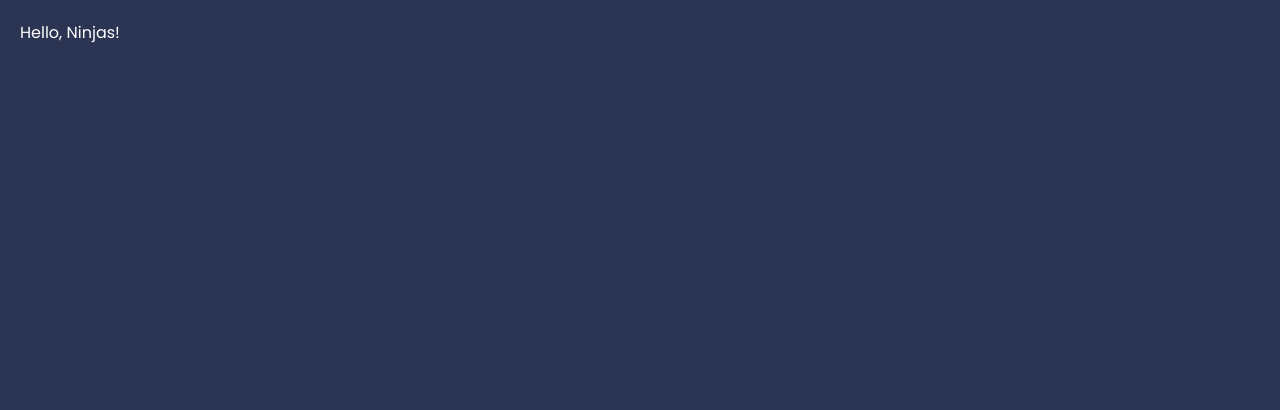
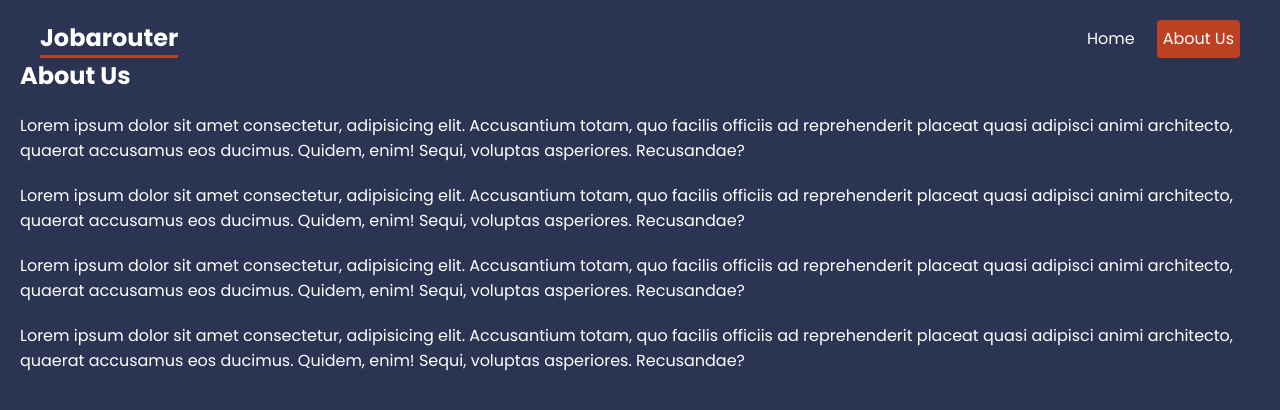
Before and after one commit to SEC-MASUM/jobarouter, a React (Create React App) app: page /about in a window 1280 px wide. Shown: the top 410 px of the page. Built offline with nearby package versions, Linux system fonts and the light colour scheme.

Commit message:
add data, cerate Home, About pages, Set routes old style

```diff
--- /dev/null
+++ b/data/db.json
@@ -0,0 +1,46 @@
+{
+  "careers": [
+    {
+      "id": 1,
+      "title": "Senior React Developer",
+      "salary": 50000,
+      "location": "London, UK"
+    },
+    {
+      "id": 2,
+      "title": "Plumber",
+      "salary": 40000,
+      "location": "Bowser's Castle"
+    },
+    {
+      "id": 3,
+      "title": "Gym Leader",
+      "salary": 75000,
+      "location": "Kanto Region"
+    },
+    {
+      "id": 4,
+      "title": "Vue Developer",
+      "salary": 40000,
+      "location": "Liverpool, UK"
+    },
+    {
+      "id": 5,
+      "title": "Tutorial Maker",
+      "salary": 35000,
+      "location": "Manchester, UK"
+    },
+    {
+      "id": 6,
+      "title": "Website Manager",
+      "salary": 50000,
+      "location": "Berlin, Germany"
+    },
+    {
+      "id": 7,
+      "title": "Food Tester",
+      "salary": 30000,
+      "location": "London, UK"
+    }
+  ]
+}
--- a/src/App.js
+++ b/src/App.js
@@ -1,5 +1,26 @@
+import { BrowserRouter, Link, NavLink, Route, Routes } from "react-router-dom";
+// pages
+import About from "./pages/About";
+import Home from "./pages/Home";
+
 function App() {
-  return <div className="App">Hello, Ninjas!</div>;
+  return (
+    <BrowserRouter>
+      <header>
+        <nav>
+          <h1>Jobarouter</h1>
+          <NavLink to="/">Home</NavLink>
+          <NavLink to="/about">About Us</NavLink>
+        </nav>
+      </header>
+      <main>
+        <Routes>
+          <Route index element={<Home />} />
+          <Route path="about" element={<About />} />
+        </Routes>
+      </main>
+    </BrowserRouter>
+  );
 }
 
 export default App;
--- a/src/index.css
+++ b/src/index.css
@@ -1,4 +1,4 @@
-@import url('https://fonts.googleapis.com/css2?family=Poppins:wght@400;700&display=swap');
+@import url("https://fonts.googleapis.com/css2?family=Poppins:wght@400;700&display=swap");
 
 :root {
   --primary: #bc4123;
@@ -27,21 +27,36 @@ button {
 }
 
 /* navbar */
+header nav {
+  display: flex;
+  gap: 16px;
+  justify-content: end;
+  max-width: 1200px;
+  margin: 0 auto;
+}
 
+header nav h1 {
+  margin-right: auto;
+  border-bottom: 3px solid var(--primary);
+}
 
+header nav a {
+  text-decoration: none;
+  padding: 6px;
+  border-radius: 4px;
+}
+
+header nav a.active {
+  background: var(--primary);
+}
 /* page content */
-
 
 /* help layout */
 
-
 /* faq */
-
 
 /* careers list */
 
-
 /* careers details */
 
-
 /* breadcrumbs */
--- /dev/null
+++ b/src/pages/About.js
@@ -0,0 +1,35 @@
+import React from "react";
+
+const About = () => {
+  return (
+    <div className="about">
+      <h2>About Us</h2>
+      <p>
+        Lorem ipsum dolor sit amet consectetur, adipisicing elit. Accusantium
+        totam, quo facilis officiis ad reprehenderit placeat quasi adipisci
+        animi architecto, quaerat accusamus eos ducimus. Quidem, enim! Sequi,
+        voluptas asperiores. Recusandae?
+      </p>
+      <p>
+        Lorem ipsum dolor sit amet consectetur, adipisicing elit. Accusantium
+        totam, quo facilis officiis ad reprehenderit placeat quasi adipisci
+        animi architecto, quaerat accusamus eos ducimus. Quidem, enim! Sequi,
+        voluptas asperiores. Recusandae?
+      </p>
+      <p>
+        Lorem ipsum dolor sit amet consectetur, adipisicing elit. Accusantium
+        totam, quo facilis officiis ad reprehenderit placeat quasi adipisci
+        animi architecto, quaerat accusamus eos ducimus. Quidem, enim! Sequi,
+        voluptas asperiores. Recusandae?
+      </p>
+      <p>
+        Lorem ipsum dolor sit amet consectetur, adipisicing elit. Accusantium
+        totam, quo facilis officiis ad reprehenderit placeat quasi adipisci
+        animi architecto, quaerat accusamus eos ducimus. Quidem, enim! Sequi,
+        voluptas asperiores. Recusandae?
+      </p>
+    </div>
+  );
+};
+
+export default About;
--- /dev/null
+++ b/src/pages/Home.js
@@ -0,0 +1,35 @@
+import React from "react";
+
+const Home = () => {
+  return (
+    <div className="Home">
+      <h2>Welcome</h2>
+      <p>
+        Lorem, ipsum dolor sit amet consectetur adipisicing elit. Adipisci
+        consequuntur omnis odit earum tempore harum molestiae nemo, numquam
+        labore perspiciatis et culpa aspernatur voluptatem dolores cumque
+        ratione est itaque exercitationem.
+      </p>
+      <p>
+        Lorem, ipsum dolor sit amet consectetur adipisicing elit. Adipisci
+        consequuntur omnis odit earum tempore harum molestiae nemo, numquam
+        labore perspiciatis et culpa aspernatur voluptatem dolores cumque
+        ratione est itaque exercitationem.
+      </p>
+      <p>
+        Lorem, ipsum dolor sit amet consectetur adipisicing elit. Adipisci
+        consequuntur omnis odit earum tempore harum molestiae nemo, numquam
+        labore perspiciatis et culpa aspernatur voluptatem dolores cumque
+        ratione est itaque exercitationem.
+      </p>
+      <p>
+        Lorem, ipsum dolor sit amet consectetur adipisicing elit. Adipisci
+        consequuntur omnis odit earum tempore harum molestiae nemo, numquam
+        labore perspiciatis et culpa aspernatur voluptatem dolores cumque
+        ratione est itaque exercitationem.
+      </p>
+    </div>
+  );
+};
+
+export default Home;
```
